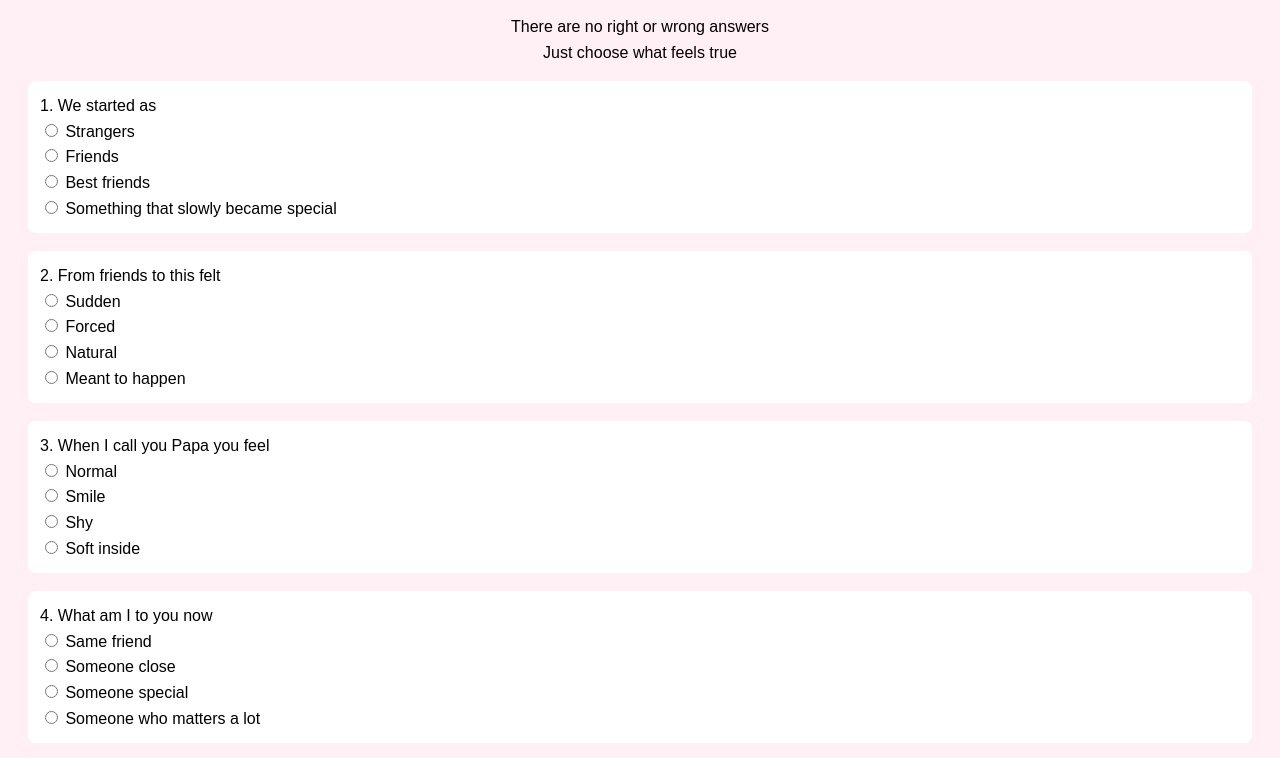
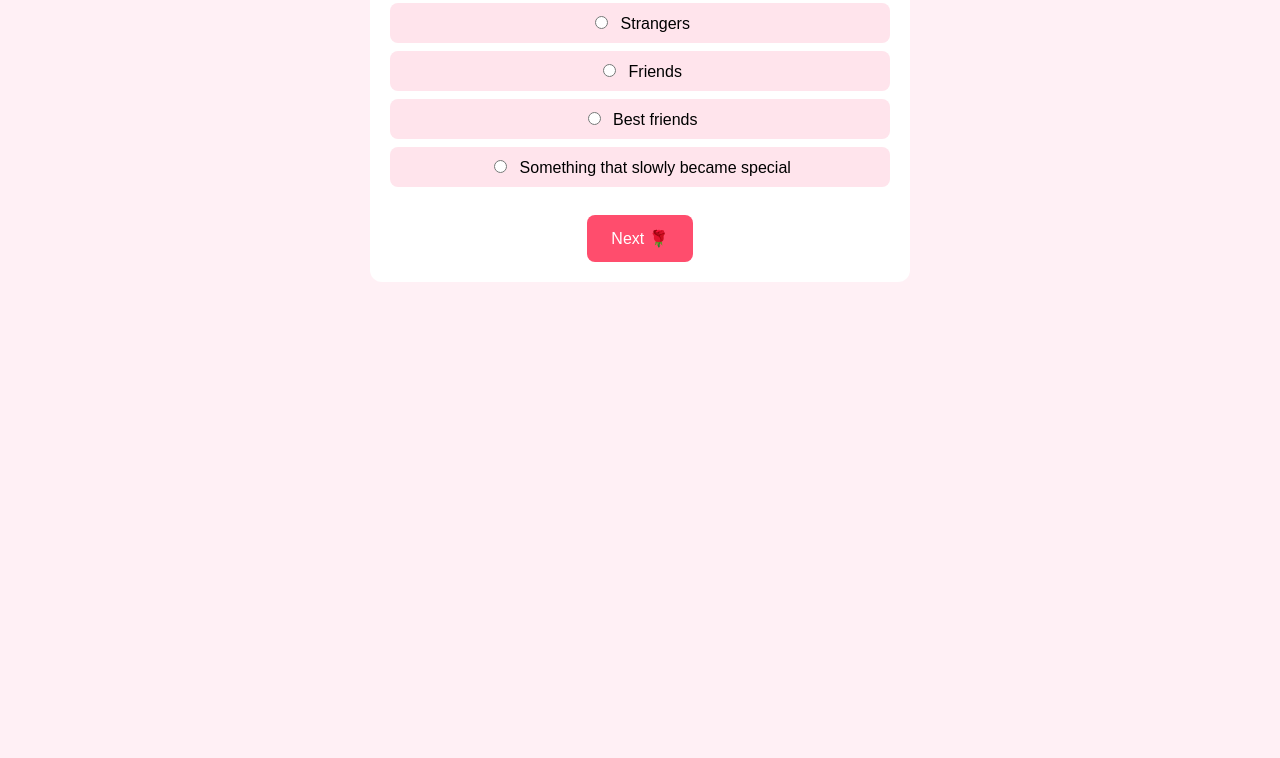
Before and after one commit to vinodhvinodh713-tech/Propose-game-, a plain HTML site: page index.html in a window 1280 px wide. Shown: the part 108-866 px from the top of the page. After the commit the page ends 800 px from the top, so only its background shows below. Drawn offline with Linux system fonts and the light colour scheme.

Commit message:
index.html

```diff
--- a/index.html
+++ b/index.html
@@ -8,199 +8,59 @@
       font-family: Arial, sans-serif;
       background: #fff0f5;
       padding: 20px;
-      line-height: 1.6;
-    }
-    h1 {
       text-align: center;
     }
-    .question {
-      margin-bottom: 18px;
-      background: #ffffff;
-      padding: 12px;
+    .box {
+      background: white;
+      padding: 20px;
+      border-radius: 12px;
+      max-width: 500px;
+      margin: auto;
+    }
+    h2 {
+      margin-bottom: 15px;
+    }
+    label {
+      display: block;
+      padding: 10px;
+      margin: 8px 0;
+      background: #ffe4ec;
       border-radius: 8px;
+      cursor: pointer;
+    }
+    input {
+      margin-right: 8px;
     }
     button {
+      margin-top: 20px;
       padding: 14px 24px;
       font-size: 16px;
       background: #ff4d6d;
       color: white;
       border: none;
       border-radius: 8px;
-      display: block;
-      margin: 30px auto;
     }
     #proposal {
       display: none;
-      background: white;
-      padding: 20px;
-      border-radius: 10px;
-      margin-top: 30px;
     }
   </style>
 </head>
 
 <body>
 
-<h1>Before the Question 🌹</h1>
-<p style="text-align:center">
-There are no right or wrong answers<br>
-Just choose what feels true
-</p>
-
-<form id="game">
-
-<div class="question">1. We started as<br>
-<input type="radio" name="q1"> Strangers<br>
-<input type="radio" name="q1"> Friends<br>
-<input type="radio" name="q1"> Best friends<br>
-<input type="radio" name="q1"> Something that slowly became special
+<div class="box" id="game">
+  <h2 id="question"></h2>
+  <div id="options"></div>
+  <button onclick="nextQuestion()">Next 🌹</button>
 </div>
 
-<div class="question">2. From friends to this felt<br>
-<input type="radio" name="q2"> Sudden<br>
-<input type="radio" name="q2"> Forced<br>
-<input type="radio" name="q2"> Natural<br>
-<input type="radio" name="q2"> Meant to happen
-</div>
-
-<div class="question">3. When I call you Papa you feel<br>
-<input type="radio" name="q3"> Normal<br>
-<input type="radio" name="q3"> Smile<br>
-<input type="radio" name="q3"> Shy<br>
-<input type="radio" name="q3"> Soft inside
-</div>
-
-<div class="question">4. What am I to you now<br>
-<input type="radio" name="q4"> Same friend<br>
-<input type="radio" name="q4"> Someone close<br>
-<input type="radio" name="q4"> Someone special<br>
-<input type="radio" name="q4"> Someone who matters a lot
-</div>
-
-<div class="question">5. When I care too much you feel<br>
-<input type="radio" name="q5"> Annoyed<br>
-<input type="radio" name="q5"> Confused<br>
-<input type="radio" name="q5"> Protected<br>
-<input type="radio" name="q5"> Loved
-</div>
-
-<div class="question">6. When we talk for long hours you feel<br>
-<input type="radio" name="q6"> Tired<br>
-<input type="radio" name="q6"> Calm<br>
-<input type="radio" name="q6"> Happy<br>
-<input type="radio" name="q6"> Don’t want to stop
-</div>
-
-<div class="question">7. Even after fights we always<br>
-<input type="radio" name="q7"> Stay silent<br>
-<input type="radio" name="q7"> Miss each other<br>
-<input type="radio" name="q7"> Think a lot<br>
-<input type="radio" name="q7"> Come back
-</div>
-
-<div class="question">8. When I say I choose you you feel<br>
-<input type="radio" name="q8"> Pressure<br>
-<input type="radio" name="q8"> Responsibility<br>
-<input type="radio" name="q8"> Wanted<br>
-<input type="radio" name="q8"> Safe
-</div>
-
-<div class="question">9. Me setting boundaries feels like<br>
-<input type="radio" name="q9"> Control<br>
-<input type="radio" name="q9"> Concern<br>
-<input type="radio" name="q9"> Care<br>
-<input type="radio" name="q9"> Fear of losing you
-</div>
-
-<div class="question">10. When I get hurt it’s because<br>
-<input type="radio" name="q10"> I overthink<br>
-<input type="radio" name="q10"> I care deeply<br>
-<input type="radio" name="q10"> I’m sensitive<br>
-<input type="radio" name="q10"> You matter to me
-</div>
-
-<div class="question">11. When I stay it is because<br>
-<input type="radio" name="q11"> Habit<br>
-<input type="radio" name="q11"> Fear<br>
-<input type="radio" name="q11"> Love<br>
-<input type="radio" name="q11"> Choice
-</div>
-
-<div class="question">12. When I step back you feel<br>
-<input type="radio" name="q12"> Relief<br>
-<input type="radio" name="q12"> Silence<br>
-<input type="radio" name="q12"> Missing<br>
-<input type="radio" name="q12"> Something feels off
-</div>
-
-<div class="question">13. What makes our bond strong<br>
-<input type="radio" name="q13"> Love<br>
-<input type="radio" name="q13"> Friendship<br>
-<input type="radio" name="q13"> Understanding<br>
-<input type="radio" name="q13"> Choosing each other
-</div>
-
-<div class="question">14. When you think about us you feel<br>
-<input type="radio" name="q14"> Confused<br>
-<input type="radio" name="q14"> Calm<br>
-<input type="radio" name="q14"> Emotional<br>
-<input type="radio" name="q14"> Hopeful
-</div>
-
-<div class="question">15. Me in your life feels like<br>
-<input type="radio" name="q15"> Extra<br>
-<input type="radio" name="q15"> Normal<br>
-<input type="radio" name="q15"> Important<br>
-<input type="radio" name="q15"> Hard to replace
-</div>
-
-<div class="question">16. When I protect you you feel<br>
-<input type="radio" name="q16"> Annoyed<br>
-<input type="radio" name="q16"> Controlled<br>
-<input type="radio" name="q16"> Safe<br>
-<input type="radio" name="q16"> Cared for
-</div>
-
-<div class="question">17. Our story so far is<br>
-<input type="radio" name="q17"> Messy<br>
-<input type="radio" name="q17"> Emotional<br>
-<input type="radio" name="q17"> Real<br>
-<input type="radio" name="q17"> Beautiful in its own way
-</div>
-
-<div class="question">18. If I wasn’t here you would<br>
-<input type="radio" name="q18"> Be okay<br>
-<input type="radio" name="q18"> Feel strange<br>
-<input type="radio" name="q18"> Miss me<br>
-<input type="radio" name="q18"> Pretend you don’t
-</div>
-
-<div class="question">19. What do I want most<br>
-<input type="radio" name="q19"> To stay<br>
-<input type="radio" name="q19"> To be chosen<br>
-<input type="radio" name="q19"> To be understood<br>
-<input type="radio" name="q19"> All of the above
-</div>
-
-<div class="question">20. The one thing I never wanted to be in your life<br>
-<input type="radio" name="q20"> A burden<br>
-<input type="radio" name="q20"> A question<br>
-<input type="radio" name="q20"> A choice you’re unsure of<br>
-<input type="radio" name="q20"> Someone replaceable
-</div>
-
-<button type="button" onclick="finishGame()">Finish</button>
-</form>
-
-<div id="proposal">
+<div class="box" id="proposal">
   <h2>🌹 Just One Last Thing 🌹</h2>
   <p>
-If you’re reading this<br>
-it means you stayed till the end<br>
-and that made me smile<br><br>
+    You stayed till the end<br><br>
 
-I didn’t make this to get answers<br>
-I made it because you matter to me<br><br>
+    I didn’t make this for answers<br>
+    I made this because you matter to me<br><br>
 
     I like you<br>
     a little more than I planned<br>
@@ -213,11 +73,61 @@ So before you go<br><br>
 </div>
 
 <script>
-function finishGame() {
+const questions = [
+  ["We started as", ["Strangers","Friends","Best friends","Something that slowly became special"]],
+  ["From friends to this felt", ["Sudden","Forced","Natural","Meant to happen"]],
+  ["When I call you Papa you feel", ["Normal","Smile","Shy","Soft inside"]],
+  ["What am I to you now", ["Same friend","Someone close","Someone special","Someone who matters a lot"]],
+  ["When I care too much you feel", ["Annoyed","Confused","Protected","Loved"]],
+  ["When we talk for long hours you feel", ["Tired","Calm","Happy","Don’t want to stop"]],
+  ["Even after fights we always", ["Stay silent","Miss each other","Think a lot","Come back"]],
+  ["When I say I choose you you feel", ["Pressure","Responsibility","Wanted","Safe"]],
+  ["Me setting boundaries feels like", ["Control","Concern","Care","Fear of losing you"]],
+  ["When I get hurt it’s because", ["I overthink","I care deeply","I’m sensitive","You matter to me"]],
+  ["When I stay it is because", ["Habit","Fear","Love","Choice"]],
+  ["When I step back you feel", ["Relief","Silence","Missing","Something feels off"]],
+  ["What makes our bond strong", ["Love","Friendship","Understanding","Choosing each other"]],
+  ["When you think about us you feel", ["Confused","Calm","Emotional","Hopeful"]],
+  ["Me in your life feels like", ["Extra","Normal","Important","Hard to replace"]],
+  ["When I protect you you feel", ["Annoyed","Controlled","Safe","Cared for"]],
+  ["Our story so far is", ["Messy","Emotional","Real","Beautiful in its own way"]],
+  ["If I wasn’t here you would", ["Be okay","Feel strange","Miss me","Pretend you don’t"]],
+  ["What do I want most", ["To stay","To be chosen","To be understood","All of the above"]],
+  ["The one thing I never wanted to be in your life", ["A burden","A question","A choice you’re unsure of","Someone replaceable"]]
+];
+
+let current = 0;
+
+function loadQuestion() {
+  document.getElementById("question").innerText =
+    (current + 1) + ". " + questions[current][0];
+
+  const opts = document.getElementById("options");
+  opts.innerHTML = "";
+
+  questions[current][1].forEach(opt => {
+    opts.innerHTML += `
+      <label>
+        <input type="radio" name="answer"> ${opt}
+      </label>
+    `;
+  });
+}
+
+function nextQuestion() {
+  const checked = document.querySelector('input[name="answer"]:checked');
+  if (!checked) return;
+
+  current++;
+  if (current < questions.length) {
+    loadQuestion();
+  } else {
     document.getElementById("game").style.display = "none";
     document.getElementById("proposal").style.display = "block";
-  window.scrollTo(0, document.body.scrollHeight);
   }
+}
+
+loadQuestion();
 </script>
 
 </body>
```
Lines whose indentation alone changed are shown as unchanged.
